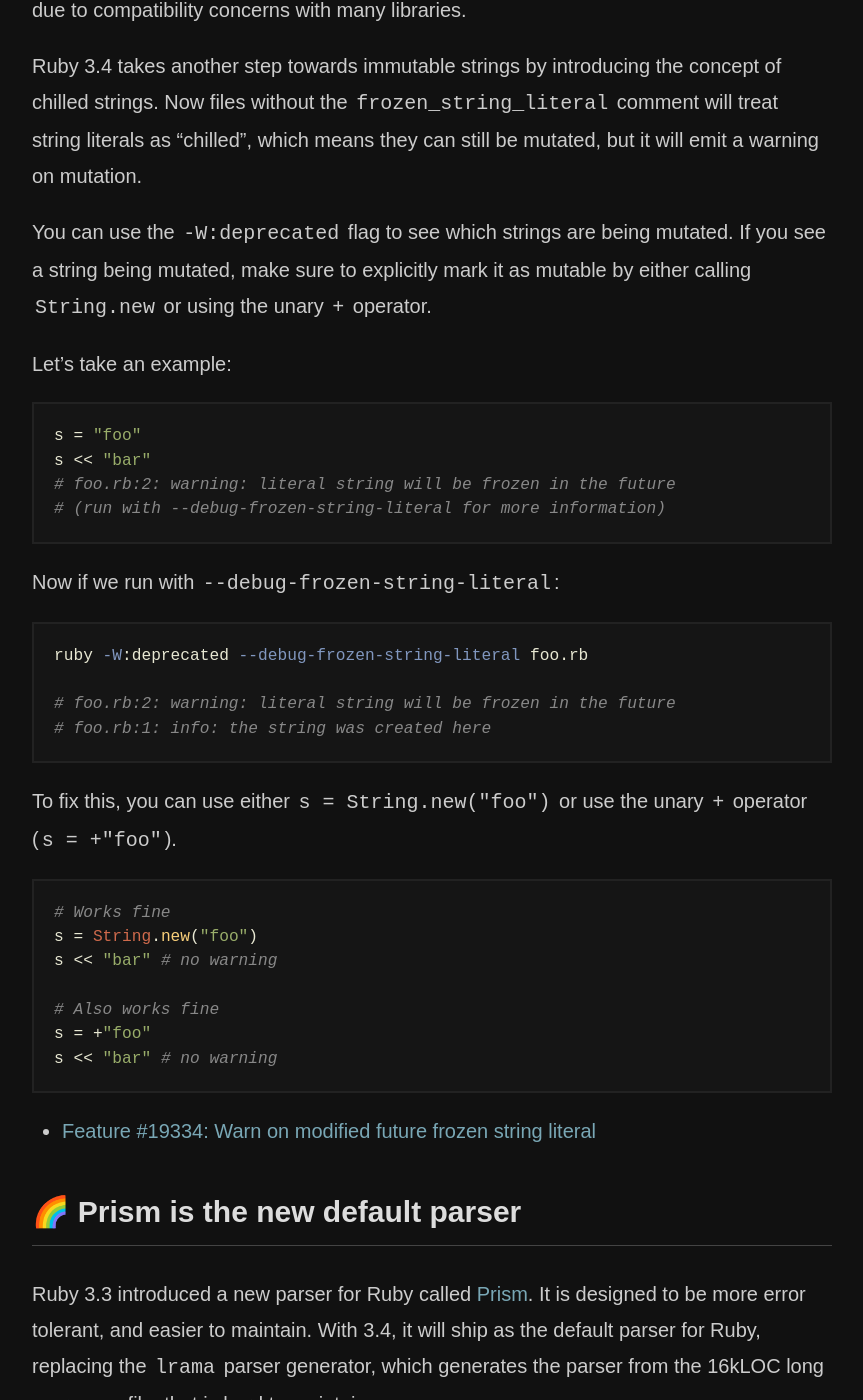
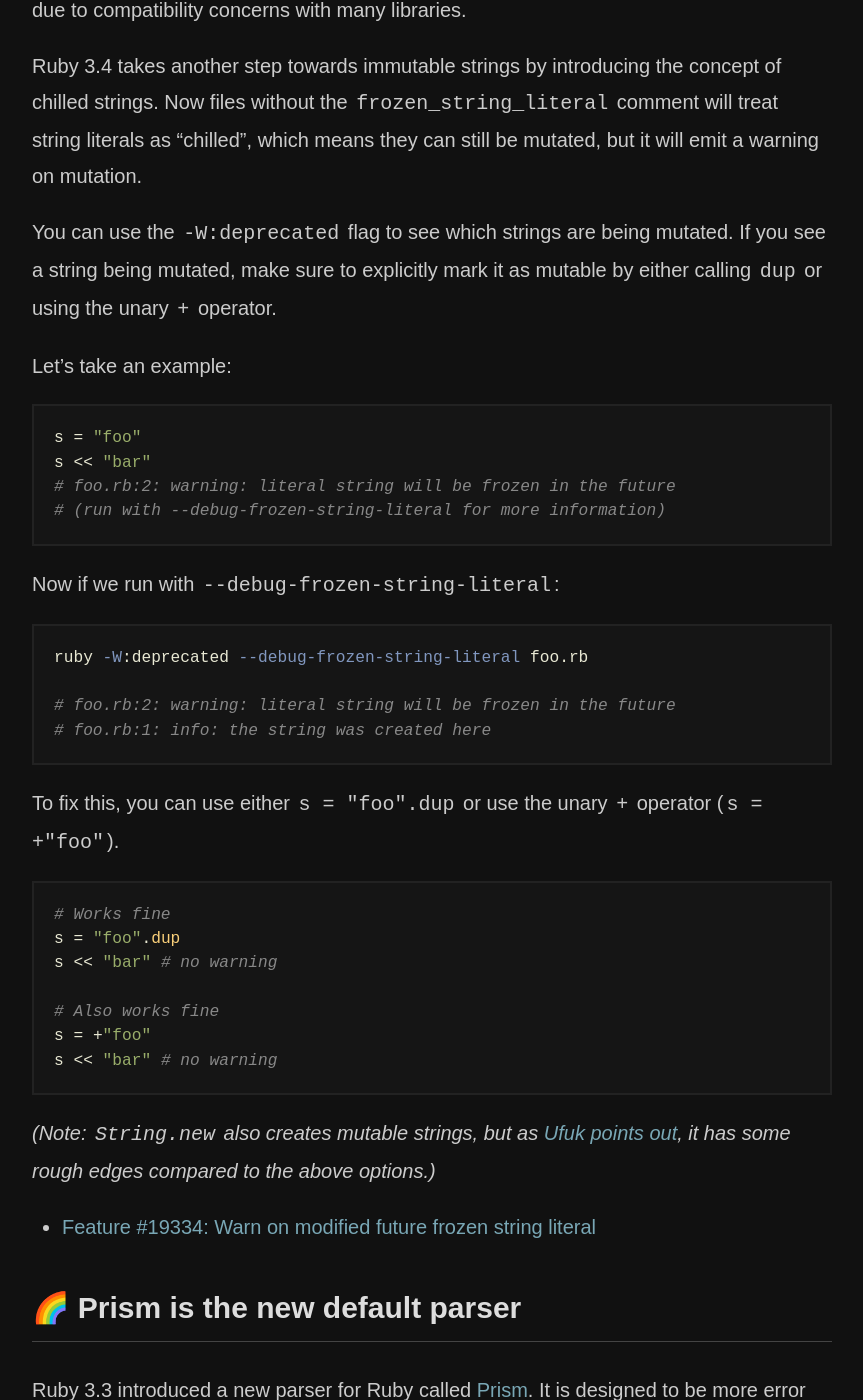
Before and after one commit to nithinbekal/nithinbekal.github.io, a Jekyll site: the page built from _posts/2024-12-17-ruby-3-4.md, in a window 1280 px wide and 1400 px high, scrolled down 1850 px. Shown: the whole window, without its empty margins (208-1071 px from the left). Built offline with Jekyll 4.4.1, drawn with Linux system fonts in a browser that asks for light colours; comment, search, counter and statistics services are not loaded.

Commit message:
Recommend dup over String.new
https://www.reddit.com/r/ruby/comments/1hgtwhy/comment/m2nxkbo/

````diff
--- a/_posts/2024-12-17-ruby-3-4.md
+++ b/_posts/2024-12-17-ruby-3-4.md
@@ -85,7 +85,7 @@ You can use the `-W:deprecated` flag
 to see which strings are being mutated.
 If you see a string being mutated,
 make sure to explicitly mark it as mutable
-by either calling `String.new`
+by either calling `dup`
 or using the unary `+` operator.
 
 Let's take an example:
@@ -107,19 +107,24 @@ ruby -W:deprecated --debug-frozen-string-literal foo.rb
 ```
 
 To fix this, you can use
-either `s = String.new("foo")`
+either `s = "foo".dup`
 or use the unary `+` operator
 (`s = +"foo"`).
 
 ```ruby
 # Works fine
-s = String.new("foo")
+s = "foo".dup
 s << "bar" # no warning
 
 # Also works fine
 s = +"foo"
 s << "bar" # no warning
 ```
+
+_(Note:
+`String.new` also creates mutable strings,
+but as [Ufuk points out](https://www.reddit.com/r/ruby/comments/1hgtwhy/comment/m2nxkbo/),
+it has some rough edges compared to the above options.)_
 
 - [Feature #19334: Warn on modified future frozen string literal](https://bugs.ruby-lang.org/issues/19334)
 
````
